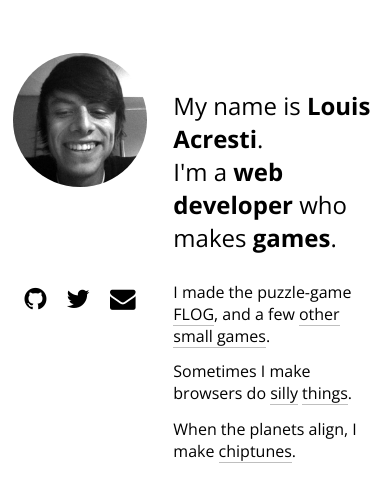
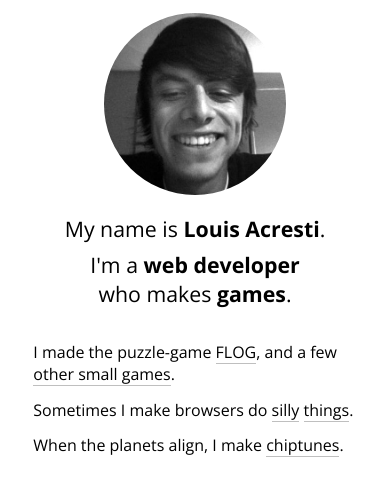
Before and after one commit to namuol/namuol.github.io, a website: page index.html in a window 390 px wide. Drawn offline with nearby package versions, Linux system fonts and the light colour scheme.

Commit message:
mobile update

```diff
--- a/index.html
+++ b/index.html
@@ -2,6 +2,9 @@
 <html class="pre">
   <head>
     <meta charset="utf-8" />
+    <meta name="viewport" content="width=device-width, initial-scale=1, maximum-scale=1" />
+    <meta name="apple-mobile-web-app-capable" content="yes" />
+    <meta name="apple-mobile-web-app-status-bar-style" content="black-translucent" />
     <meta property="og:title" content="<body> by Louis Acresti" />
     <meta property="og:type" content="website" />
     <meta property="og:url" content="http://namuol.github.io/" />
@@ -99,6 +102,9 @@ header {
   transition: color 500ms;
   position: relative;
 }
+header br.devs {
+  display: none;
+}
 header > div {
   width: 100pt;
   height: 100pt;
@@ -167,7 +173,7 @@ img.iddqd {
   background: #000;
 }
 html.pre header {
-  color: #fff !important;
+  color: #fff;
 }
 div.main {
   padding-left: 120pt;
@@ -224,6 +230,72 @@ weak {
 .doomtext img {
   height: 100%;
 }
+@media only screen and (max-width: 600px) {
+  html {
+    background: #fff !important;
+    color: #000 !important;
+  }
+  .contents {
+    padding-top: 20pt;
+  }
+  header {
+    color: #000 !important;
+  }
+  header br.devs {
+    display: inherit;
+  }
+}
+@media only screen and (max-width: 480px) {
+  html {
+    background: #fff !important;
+    color: #000 !important;
+  }
+  .contents {
+    padding-top: 10pt;
+    text-align: center;
+  }
+  header {
+    padding: 0;
+    font-size: 16pt;
+    text-align: left;
+    margin-bottom: 10pt;
+    text-align: center;
+    color: #000 !important;
+  }
+  header br.devs {
+    display: inherit;
+  }
+  header > div {
+    position: inherit;
+    margin: 0;
+    height: inherit;
+    width: 50%;
+    margin: auto;
+    float: none;
+    margin-bottom: 10pt;
+  }
+  header > div img {
+    position: inherit;
+    height: inherit;
+    margin: auto;
+  }
+  header > .name {
+    -webkit-box-sizing: border-box;
+    -moz-box-sizing: border-box;
+    box-sizing: border-box;
+    display: block;
+    width: 100%;
+    font-size: 16pt;
+    margin-bottom: 5pt;
+  }
+  div.main {
+    padding: 15pt;
+    text-align: left;
+  }
+  .sidebar {
+    display: none;
+  }
+}
 </style>
 <script type="text/javascript">
 
@@ -274,9 +346,11 @@ weak {
             </div>
           </div>
         </div>
+        <p class="name">
+<span class="mynameis">My name is</span> <span class="louis"><strong class="name" title="you can call me Lou">Louis Acresti</strong>.</span>        </p>
         <p>
-My name is <strong class="name" title="you can call me Lou">Louis Acresti</strong>.          <br />
-I'm a <strong title="mostly CoffeeScript; you've been warned.">web developer</strong> who makes <strong title="but mostly game frameworks">games</strong>.        </p>
+<span class="webdev">I'm a <strong title="mostly CoffeeScript; you've been warned.">web developer</strong></span>           <br class="devs" />
+<span class="gamedev">who makes <strong title="but mostly game frameworks">games</strong>.</span>        </p>
       </header>
       <section class="sidebar">
         <a href="http://github.com/namuol">
@@ -299,7 +373,7 @@ When the planets align, I make <a href="https://soundcloud.com/louroboros">chipt
       </div>
     </div>
     <script>var __slice = Array.prototype.slice;var __hasProp = Object.prototype.hasOwnProperty;var __bind = function(fn, me){ return function(){ return fn.apply(me, arguments); }; };var __extends = function(child, parent) {  for (var key in parent) { if (__hasProp.call(parent, key)) child[key] = parent[key]; }  function ctor() { this.constructor = child; }  ctor.prototype = parent.prototype; child.prototype = new ctor; child.__super__ = parent.prototype;  return child; };var __indexOf = Array.prototype.indexOf || function(item) {  for (var i = 0, l = this.length; i < l; i++) {    if (this[i] === item) return i;  } return -1; };(function () {
-      var animateGoogles, doom, godmode, googleAnim, googles, googling, iddqd_imgs, idx, imgidx, imgs, seq, setImg, transitioned;
+      var animateGoogles, blink, doom, godmode, googleAnim, googles, googling, iddqd_imgs, idx, imgidx, imgs, seq, setImg, transitioned;
       (function() {
         var lastTime, vendors, x;
         lastTime = 0;
@@ -433,47 +507,6 @@ When the planets align, I make <a href="https://soundcloud.com/louroboros">chipt
           return animateGoogles();
         }
       };
-      transitioned = false;
-      if (Audio) {
-        doom = new Audio('dsswtchn.wav');
-      } else {
-        doom = {
-          play: function() {}
-        };
-      }
-      return $(window).load(function() {
-        var blink, pre, transition;
-        $('body').css('opacity', 1);
-        $('.google > div').mousedown(function() {
-          return $(this).data({
-            d: 0
-          });
-        });
-        blink = function() {
-          $('.google > div').each(function(i) {
-            var _this = this;
-            $(this).hide();
-            $(this).data({
-              tang: Math.PI * 2 * Math.random()
-            });
-            return setTimeout(function() {
-              return $(_this).show();
-            }, 50);
-          });
-          return setTimeout(function() {
-            return blink();
-          }, Math.random() * 12000);
-        };
-        blink();
-        transition = function() {
-          if (transitioned) {
-            return;
-          }
-          transitioned = true;
-          $('html').removeClass('pre').addClass('transition');
-          $(window).off('mousemove');
-          setImg(imgidx);
-          return setTimeout(function() {
       cheet.done(function() {
         return $('.easter').empty();
       });
@@ -519,7 +552,56 @@ When the planets align, I make <a href="https://soundcloud.com/louroboros">chipt
         }
         return setImg(imgidx);
       });
-            $(window).on('mousemove', function(e) {
+      blink = function() {
+        $('.google > div').each(function(i) {
+          var _this = this;
+          $(this).hide();
+          $(this).data({
+            tang: Math.PI * 2 * Math.random()
+          });
+          return setTimeout(function() {
+            return $(_this).show();
+          }, 50);
+        });
+        return setTimeout(function() {
+          return blink();
+        }, Math.random() * 12000);
+      };
+      blink();
+      transitioned = false;
+      if (Audio) {
+        doom = new Audio('dsswtchn.wav');
+      } else {
+        doom = {
+          play: function() {}
+        };
+      }
+      $(window).on('keydown', function(event) {
+        $('html').removeClass('pre').addClass('transition');
+        $('.contents').addClass('keydown');
+        return $('.contents').addClass('_' + event.which);
+      });
+      $(window).on('keyup', function(event) {
+        $('.contents').removeClass('keydown');
+        return $('.contents').removeClass('_' + event.which);
+      });
+      return $(window).load(function() {
+        var pre, transition;
+        $('body').css('opacity', 1);
+        $('.google > div').mousedown(function() {
+          return $(this).data({
+            d: 0
+          });
+        });
+        transition = function() {
+          if (transitioned) {
+            return;
+          }
+          transitioned = true;
+          $('html').removeClass('pre').addClass('transition');
+          $(window).off('mousemove');
+          return setTimeout(function() {
+            return $(window).on('mousemove', function(e) {
               var nah;
               nah = false;
               return $('.google > div').each(function(i) {
@@ -538,15 +620,6 @@ When the planets align, I make <a href="https://soundcloud.com/louroboros">chipt
                 return g.data('tang', tang);
               });
             });
-            $(window).on('keydown', function(event) {
-              $('html').removeClass('pre').addClass('transition');
-              $('.contents').addClass('keydown');
-              return $('.contents').addClass('_' + event.which);
-            });
-            return $(window).on('keyup', function(event) {
-              $('.contents').removeClass('keydown');
-              return $('.contents').removeClass('_' + event.which);
-            });
           }, 1000);
         };
         pre = function() {
```
Also changed, not shown: 1 other file. Lines whose indentation alone changed are shown as unchanged.
